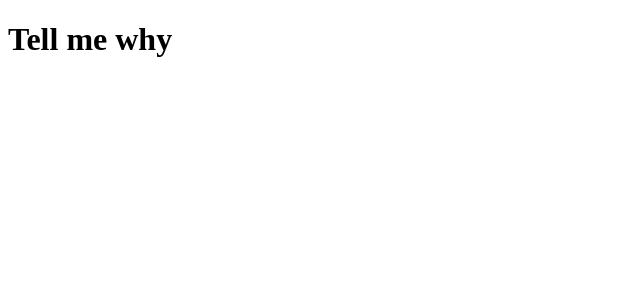
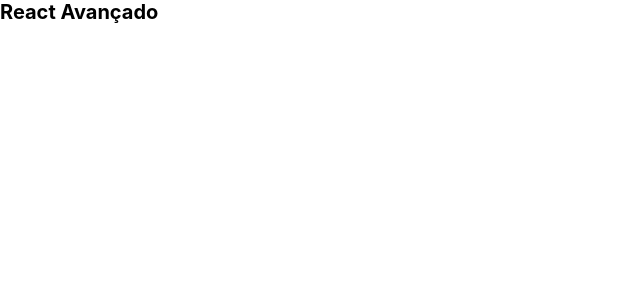
Before and after one commit to gabriel-brito/won-ecommerce, a Next.js app in the folder client/: page / in a window 1280 px wide. Shown: the top 300 px of the page, without its empty margins (0-640 px from the left). Built offline with nearby package versions, Linux system fonts and the light colour scheme.

Commit message:
Add GlobalStyles, configure baseUrl and change Home content

```diff
--- /dev/null
+++ b/client/src/pages/_app.tsx
@@ -0,0 +1,21 @@
+import { AppProps } from 'next/app';
+import Head from 'next/head';
+
+import GlobalStyles from 'styles/global';
+
+function App({ Component, pageProps }: AppProps) {
+  return (
+    <>
+      <Head>
+        <title>React Avançado</title>
+        <link rel="shortcut icon" href="/img/igon-512.png" />
+        <link rel="apple-touch-icon" href="/img/igon-512.png" />
+        <meta name="description" content="A simple project starter to work with Typescript, React, NextJs and Styled Components" />
+      </Head>
+      <GlobalStyles />
+      <Component {...pageProps} />
+    </>
+  )
+}
+
+export default App;
--- a/client/src/pages/index.tsx
+++ b/client/src/pages/index.tsx
@@ -1,17 +1,5 @@
-import Head from 'next/head'
+import Main from 'components/Main';
 
-type Props = {
-  title: string
+export default function Home() {
+  return <Main />
 }
-
-export default function Home({ title = 'Tell me why' }: Props) {
-  return (
-    <div>
-      <Head>
-        <title>{title}</title>
-        <link rel="icon" href="/favicon.ico" />
-      </Head>
-      <h1>{title}</h1>
-    </div>
-  )
-}
--- /dev/null
+++ b/client/src/styles/global.tsx
@@ -0,0 +1,23 @@
+import { createGlobalStyle } from 'styled-components';
+
+const GlobalStyles = createGlobalStyle`
+  * {
+    margin: 0;
+    padding: 0;
+    box-sizing: border-box;
+  }
+
+  html {
+    font-size: 62.5%;
+  }
+
+  html, body, #__next {
+    height: 100%;
+  }
+
+  body {
+    font-family: ---apple-system, BlinkMacSystemFont, 'Segoe UI', Roboto, Oxygen, Ubuntu, Cantarell, 'Open Sans', 'Helvetica Neue', sans-serif;
+  }
+`;
+
+export default GlobalStyles;
--- a/client/tsconfig.json
+++ b/client/tsconfig.json
@@ -1,5 +1,6 @@
 {
   "compilerOptions": {
+    "baseUrl": "src",
     "target": "es5",
     "lib": [
       "dom",
```
